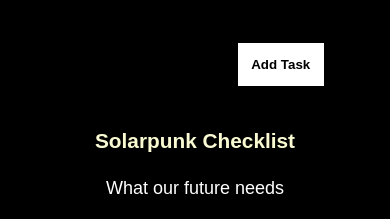
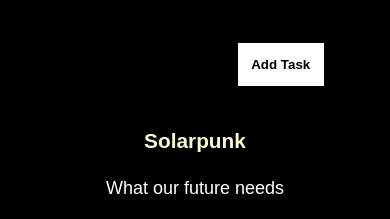
Before and after one commit to christianmbonet/ourfuture, a React (Create React App) app in the folder client/: page / in a window 390 px wide. Shown: the top 219 px of the page. Built offline with nearby package versions, Linux system fonts and the light colour scheme; no server answers; the HTML template or start-up script is replaced by a standard one.

Commit message:
final css changes for mobile viewing

```diff
--- a/client/src/App.scss
+++ b/client/src/App.scss
@@ -65,6 +65,9 @@ button {
     padding: 12px;
     margin: 5px;
     border: none;
+    background-color: white;
+    color: black;
+    font-weight: bold;
 }
 
 .deleteButton {
@@ -73,6 +76,9 @@ button {
     padding: 12px;
     margin: 5px;
     border: .5px solid darkslategray;
+    background-color: white;
+    color: black;
+    font-weight: bold;
 }
 
 .button-back,
--- a/client/src/components/showTodoList.jsx
+++ b/client/src/components/showTodoList.jsx
@@ -75,7 +75,7 @@ function ShowTodoList() {
                 <button className="button">Add Task</button>
             </Link>
             <section className="contents">
-                <h1>Solarpunk Checklist</h1>
+                <h1>Solarpunk</h1>
                 <p className='actionCall'>What our future needs</p>
                 <ul className="list-container">
                     {todo.map((data) => (
```
